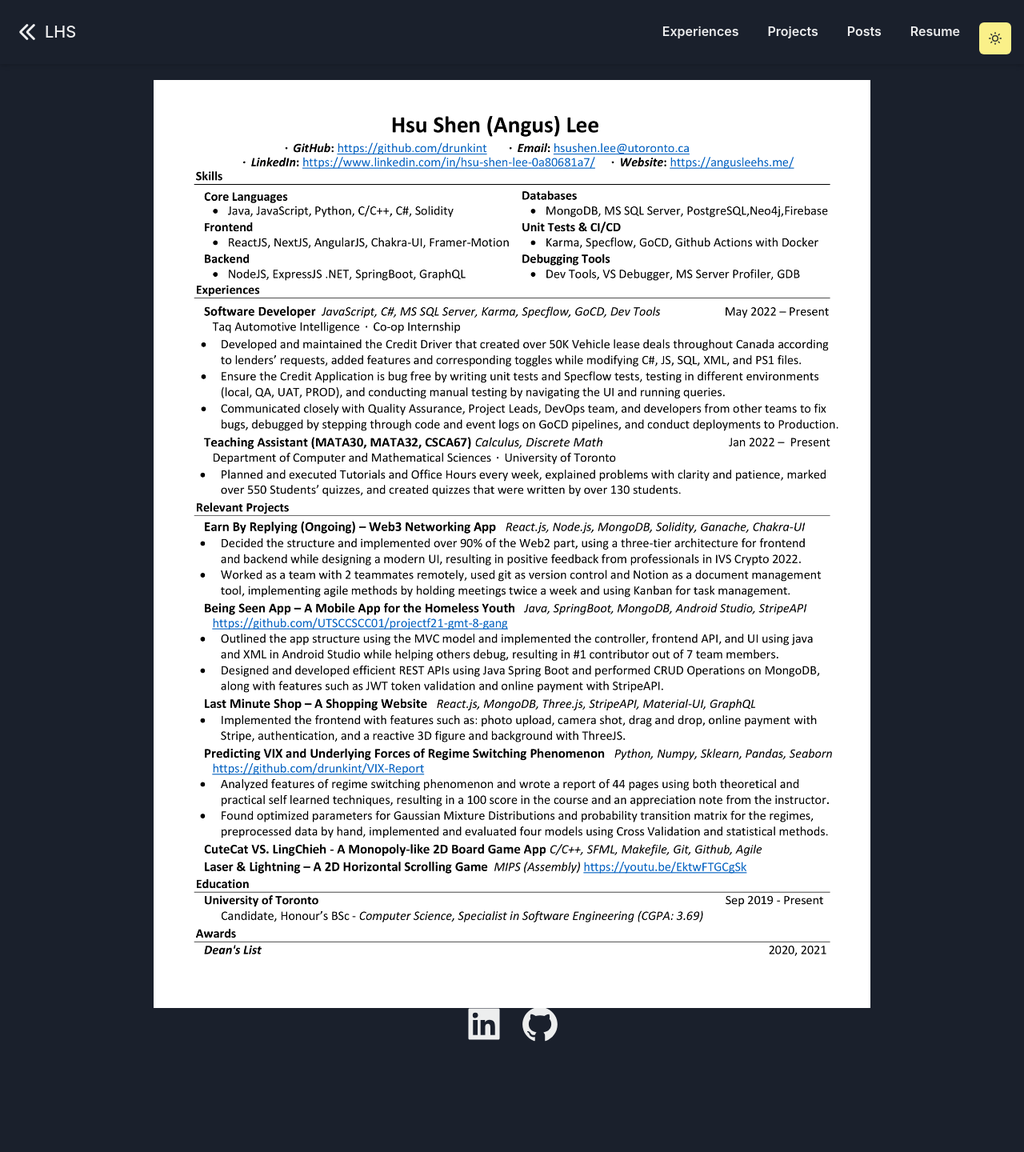
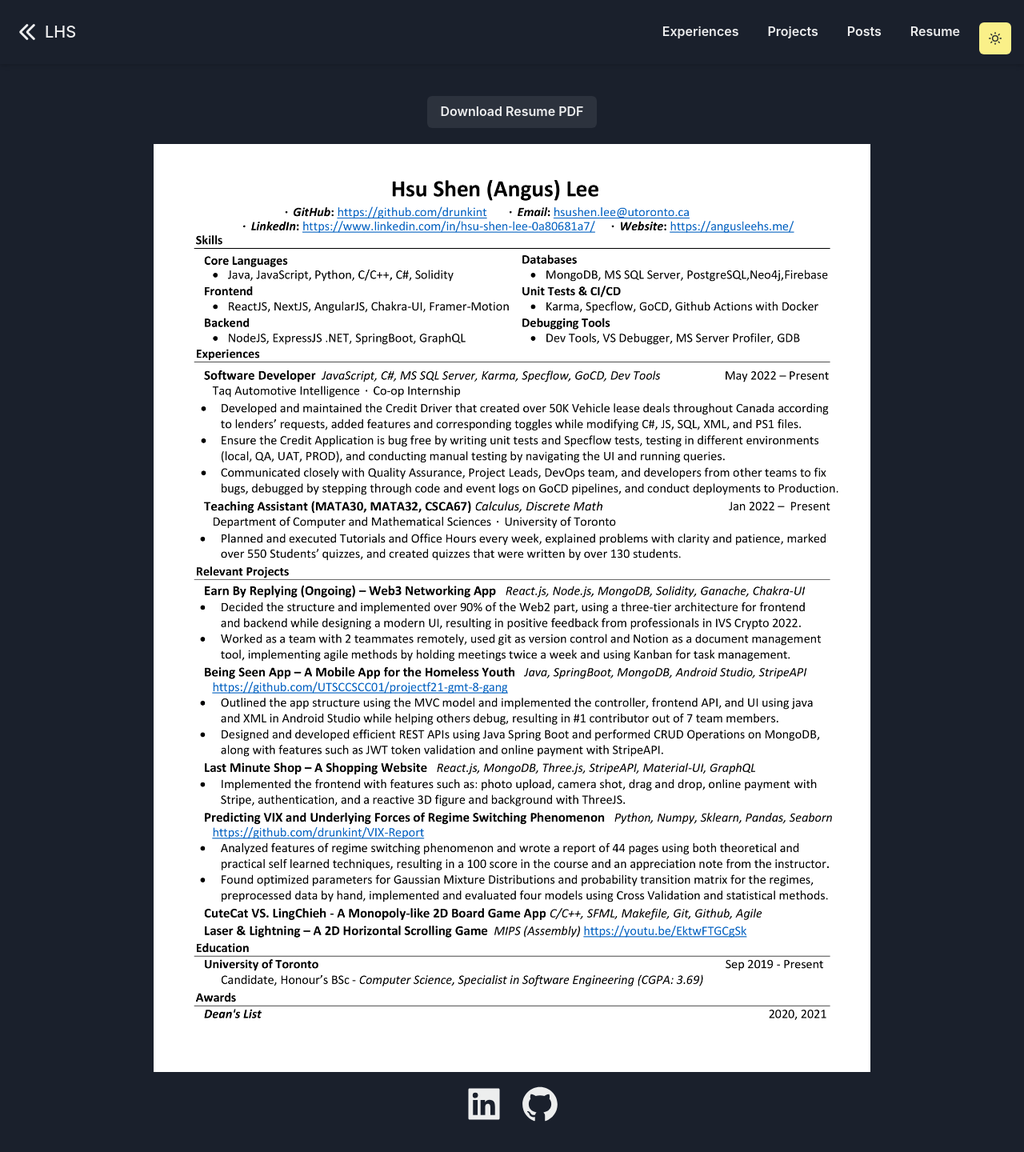
Before and after one commit to drunkint/personal-website, a Next.js app in the folder website/: page /resume in a window 1280 px wide. Shown: the whole page at 80% size. Before the commit the page ends 1340 px from the top, so only its background shows below. Built offline with nearby package versions, Linux system fonts and the light colour scheme.

Commit message:
add download resume button

```diff
--- a/website/components/footer.js
+++ b/website/components/footer.js
@@ -6,7 +6,7 @@
   const sizeOfIcons = 50;
   return (
     <>
-      <Box w="full" h="10vh">
+      <Box w="full" h="10vh" mt={5}>
         <Center>
           <Link href="https://www.linkedin.com/in/hsu-shen-lee-0a80681a7/">
             <Button variant="ghost" p="0" mx="10px">
--- a/website/pages/resume/index.js
+++ b/website/pages/resume/index.js
@@ -1,11 +1,20 @@
-const { Center, Image} = require("@chakra-ui/react");
+const { Center, Image, Box, Button } = require("@chakra-ui/react");
+import Link from "next/link";
+const Resume = () => {
+  return (
+    <>
+    <Center mt="10">
+      <Box>
+        <a href="/AngusLee_Resume.pdf" download>
+          <Button >Download Resume PDF</Button>
+        </a>
+      </Box>
+    </Center>
+      <Center h="80hv">
+        <Image w="70%" mt="5" src="/resume-photos/resume-2022Sep.png" />
+      </Center>
+    </>
+  );
+};
 
-const Resume = () => {
-    return (
-        <Center h='80hv'>
-            <Image w="70%" mt="5" src="/resume-photos/resume-2022Sep.png"/>
-        </Center>
-    );
-}
-
-export default Resume
+export default Resume;
```
Also changed, not shown: 1 other file (tests, documents, lock files or other folders).
